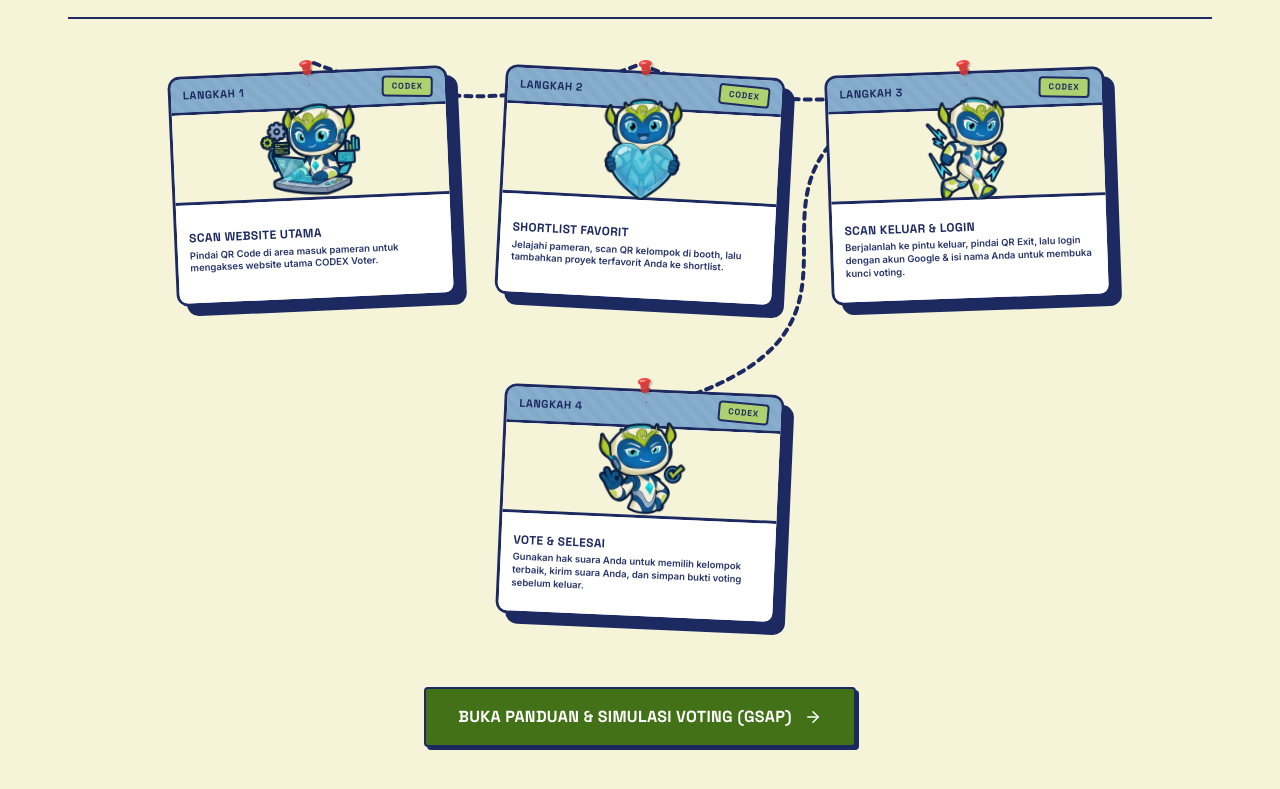
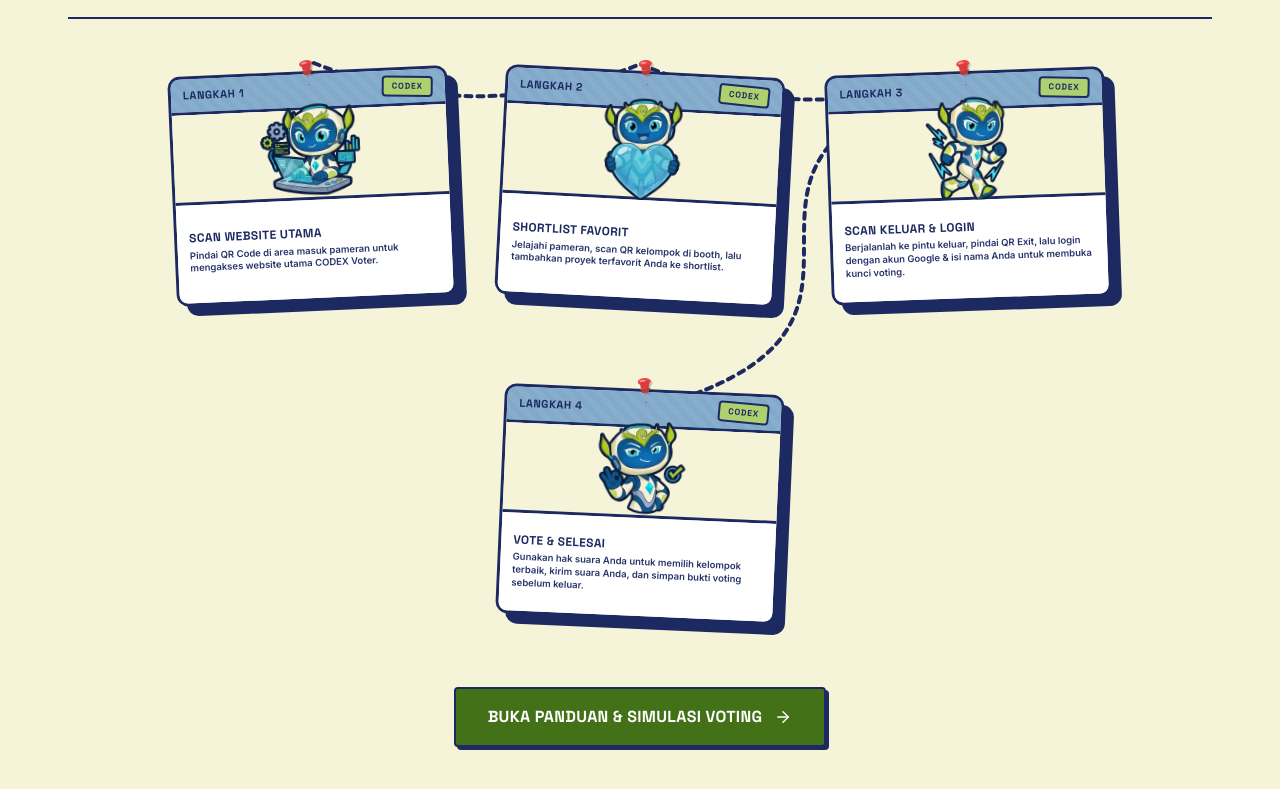
Before and after one commit to yuriya-dev/codex-voter, a Next.js app in the folder frontend/: page / in a window 1280 px wide. Shown: the part 1595-2384 px from the top of the page. Built offline with nearby package versions, Linux system fonts and the light colour scheme; no server answers.

Commit message:
fix(layout): restore fixed positioning of floating badge and clean up home page tutorial text

```diff
--- a/frontend/app/layout.tsx
+++ b/frontend/app/layout.tsx
@@ -29,7 +29,7 @@
           </Suspense>
 
           {/* Floating Tutorial Badge for Mobile Devices */}
-          <Link href="/tutorial" className="mobile-tutorial-floating-badge" title="Panduan Voting" style={{ position: "relative" }}>
+          <Link href="/tutorial" className="mobile-tutorial-floating-badge" title="Panduan Voting">
             <img
               src="/sticker7.webp"
               alt="Panduan"
--- a/frontend/app/page.tsx
+++ b/frontend/app/page.tsx
@@ -599,7 +599,7 @@
 
               <div style={{ display: "flex", justifyContent: "center", marginTop: "48px", width: "100%" }}>
                 <Link href="/tutorial" className="btn btn-primary" style={{ gap: "12px", textTransform: "uppercase", padding: "16px 32px", fontSize: "1rem" }}>
-                  Buka Panduan & Simulasi Voting (GSAP)
+                  Buka Panduan & Simulasi Voting
                   <ArrowRight size={18} />
                 </Link>
               </div>
```
